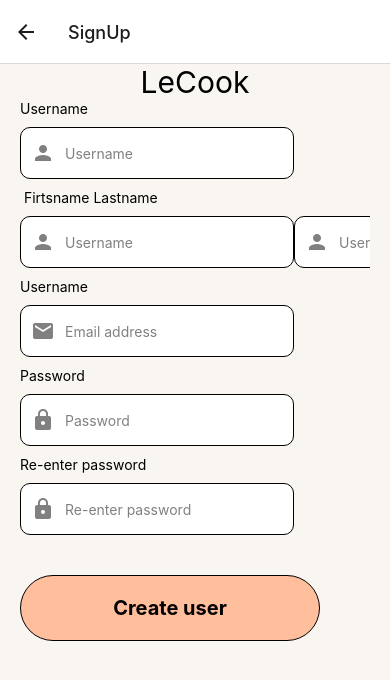
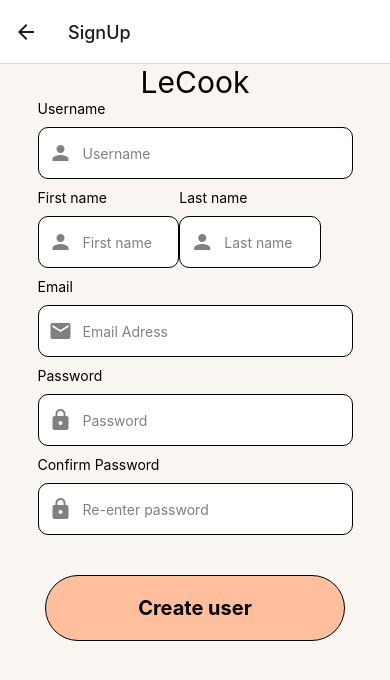
Before and after one commit to Trinkku/recipeapp_mobile, a React Native app: screen /SignUp in a window 390 px wide. Shown: the top 680 px of the page. Built offline with nearby package versions, Linux system fonts and the light colour scheme.

Commit message:
creating Modal after signup
Using react-native-modal component

```diff
--- a/Customs/InputIcon.js
+++ b/Customs/InputIcon.js
@@ -26,6 +26,7 @@ const styles = StyleSheet.create({
     marginVertical: 10,
     paddingHorizontal: 10,
     backgroundColor:'#FFFFFF',
+
   },
   icon: {
     marginRight: 10,
--- /dev/null
+++ b/Customs/ModalComponent.js
@@ -0,0 +1,43 @@
+import { View, Text, Modal,Button, StyleSheet } from 'react-native'
+import React from 'react'
+import { useNavigation } from '@react-navigation/core'
+
+const ModalComponent = ({isVisible, onClose}) => {
+
+  const navigation = useNavigation()
+
+  const handleSignIn = () => {
+    navigation.navigate('')
+  }
+  return (
+    <Modal isVisible={isVisible} animationType='slide' transparent={true}>
+    <View style={styles.wrapper}>
+      <View style={styles.content}>
+        <Text style={{textAlign:'center',fontSize:20}}>Thank you for registering! Sign in now.</Text>
+        <Button title="Sign in"  />
+        <Button title="Close" onPress={onClose} />
+      </View>
+    </View>
+  </Modal>
+  )
+}
+
+export default ModalComponent
+
+const styles = StyleSheet.create({
+  wrapper: {
+    flex: 1,
+    justifyContent: 'center',
+    alignItems: 'center',
+  },
+  content: {
+      backgroundColor:'#FAEDED',
+      borderColor:'gray',
+      borderWidth: 1,
+      borderRadius:20,
+      height:'50%',
+      width:'70%',
+      justifyContent:'center'
+   }
+
+})
--- a/Screens/SignUpScreen/SignUpScreen.js
+++ b/Screens/SignUpScreen/SignUpScreen.js
@@ -1,13 +1,12 @@
 import { getAuth, createUserWithEmailAndPassword, setDoc, firestore, doc, USER} from '../../Config';
-import { View, Text, ScrollView, TextInput, Pressable} from 'react-native'
+import { View, Text, ScrollView, Pressable} from 'react-native'
 import React, { useState } from 'react'
 import { SafeAreaView } from 'react-native-safe-area-context'
 import Title from '../../Customs/Title'
 import SignUpStyles from './SignUpStyles'
 import Button from '../../Customs/Button';
 import InputWithIcon from '../../Customs/InputIcon';
-
-
+import ModalComponent from '../../Customs/ModalComponent';
 
 export default function SignUpScreen() {
 
@@ -17,7 +16,7 @@ export default function SignUpScreen() {
     const [firstname, setFirstName] = useState('')
     const [lastname, setLastName] = useState('')
     const [username, setUsername] = useState('')
-
+    const [showModal, setShowModal] = useState(false)
 
     const createAccount = async () => {
         if (password === confirmPassword) {
@@ -25,14 +24,13 @@ export default function SignUpScreen() {
             const auth = getAuth();
             const userCredential = await createUserWithEmailAndPassword(auth, email, password);
             const user = userCredential.user;
-            console.log("User created with UID: ", user.uid);
-            console.log("Saving user with UID: ", user.uid);
             await setDoc(doc(firestore, USER, user.uid), {
               firstname,
               lastname,
               username,
               email,
             });
+            setShowModal(true)
           } catch (error) {
             const errorCode = error.code;
             const errorMessage = error.message;
@@ -49,60 +47,63 @@ export default function SignUpScreen() {
    <SafeAreaView style={SignUpStyles.container}>
     <Title/>
     <ScrollView contentContainerStyle={SignUpStyles.signUpContainer} bounces={false}>
-        <View style={SignUpStyles.signUpContainer}>
-            <Text>Username</Text>
+        <View style={SignUpStyles.signUpForm}>
+            <Text style={{justifyContent:'flex-start'}}>Username</Text>
             <InputWithIcon icon="person"
             placeholder="Username"
             value={username}
             onChangeText={text => setUsername(text)}/>
         </View>
-      {/*   <View style={SignUpStyles.signUpContainer}>
-            <Text style={{marginLeft:10}}>Username</Text>
-            <TextInput style={SignUpStyles.inputField}
-            placeholder='Username'
-            value={username}
-            />
-        </View>*/}
         <View style={{flexDirection:'row', alignItems:'center', width:'90%', maxWidth:338}}>
-            <Text> Firtsname</Text>
-            <Text> Lastname</Text>
+          <View style={SignUpStyles.signUpForm1}>
+              <Text style={{justifyContent:'flex-start'}}>First name</Text>
+              <InputWithIcon icon="person"
+              placeholder="First name"
+              value={firstname}
+              onChangeText={text => setFirstName(text)}/>
+          </View>
+          <View style={SignUpStyles.signUpForm1}>
+              <Text style={{justifyContent:'flex-start'}}>Last name</Text>
+              <InputWithIcon icon="person"
+              placeholder="Last name"
+              value={lastname}
+              onChangeText={text => setLastName(text)}/>
+          </View>
         </View>
-        <View style={{flexDirection:'row', justifyContent:'space-between', alignItems:'center', width:'20%'}}>
-            <View style={{flexDirection:'row', maxWidth:338}}>
-                <InputWithIcon icon="person" placeholder="Username" value={username} onChangeText={text => setUsername(text)}/>
-                <InputWithIcon icon="person" placeholder="Username" value={username} onChangeText={text => setUsername(text)}/>
-            </View>
-        </View>
-        <View style={SignUpStyles.signUpContainer}>
-            <Text>Username</Text>
+        <View style={SignUpStyles.signUpForm}>
+            <Text style={{justifyContent:'flex-start'}}>Email</Text>
             <InputWithIcon icon="email"
-            placeholder="Email address"
+            placeholder="Email Adress"
             value={email}
             onChangeText={text => setEmail(text)}/>
         </View>
-
-        <View style={SignUpStyles.signUpContainer}>
-            <Text>Password</Text>
+        <View style={SignUpStyles.signUpForm}>
+            <Text style={{justifyContent:'flex-start'}}>Password</Text>
             <InputWithIcon icon="lock"
             placeholder="Password"
+            secureTextEntry={true}
             value={password}
-            secureTextEntry={true}
             onChangeText={text => setPassword(text)}/>
         </View>
-        <View style={SignUpStyles.signUpContainer}>
-            <Text>Re-enter password</Text>
+        <View style={SignUpStyles.signUpForm}>
+            <Text style={{justifyContent:'flex-start'}}>Confirm Password</Text>
             <InputWithIcon icon="lock"
+            secureTextEntry={true}
             placeholder="Re-enter password"
             value={confirmPassword}
-            secureTextEntry={true}
             onChangeText={text => setConfirmPassword(text)}/>
         </View>
 
-        <View style={{marginTop:30}}>
+
+        <View style={{marginTop:30, justifyContent:'center'}}>
         <Pressable onPress={createAccount}>
             {(state) => <Button pressed={state.pressed} buttonText="Create user"/>}
         </Pressable>
         </View>
+        {showModal && (
+        <ModalComponent isVisible={showModal} onClose={() => setShowModal(false)} />
+        )}
+
     </ScrollView>
    </SafeAreaView>
   )
--- a/Screens/SignUpScreen/SignUpStyles.js
+++ b/Screens/SignUpScreen/SignUpStyles.js
@@ -10,26 +10,18 @@ export default StyleSheet.create({
 
     signUpContainer:{
     width: 350,
-    alignItems: 'flex-start',
+    alignItems: 'center',
     flexDirection:'column'
     },
 
-    inputField:{
+    signUpForm:{
+    justifyContent:'flex-start',
     width:'90%',
-    margin: 10,
-    padding:15,
-    borderRadius:10,
-    backgroundColor:'#FFFFFF',
-    borderColor:'black',
-    borderWidth:1,
+
     },
-    inputField1:{
-    width:150,
-    padding:15,
-    margin:10,
-    borderRadius:10,
-    backgroundColor:'#FFFFFF',
-    borderColor:'black',
-    borderWidth:1,
-    }
+
+    signUpForm1:{
+    justifyContent:'flex-start',
+    width:'45%',
+    },
 })
--- a/package.json
+++ b/package.json
@@ -17,6 +17,7 @@
     "firebase": "^9.17.1",
     "react": "18.2.0",
     "react-native": "0.71.3",
+    "react-native-modal": "^13.0.1",
     "react-native-safe-area-context": "^4.5.0",
     "react-native-screens": "^3.20.0"
   },
```
Also changed, not shown: 1 other file (tests, documents, lock files or other folders).
